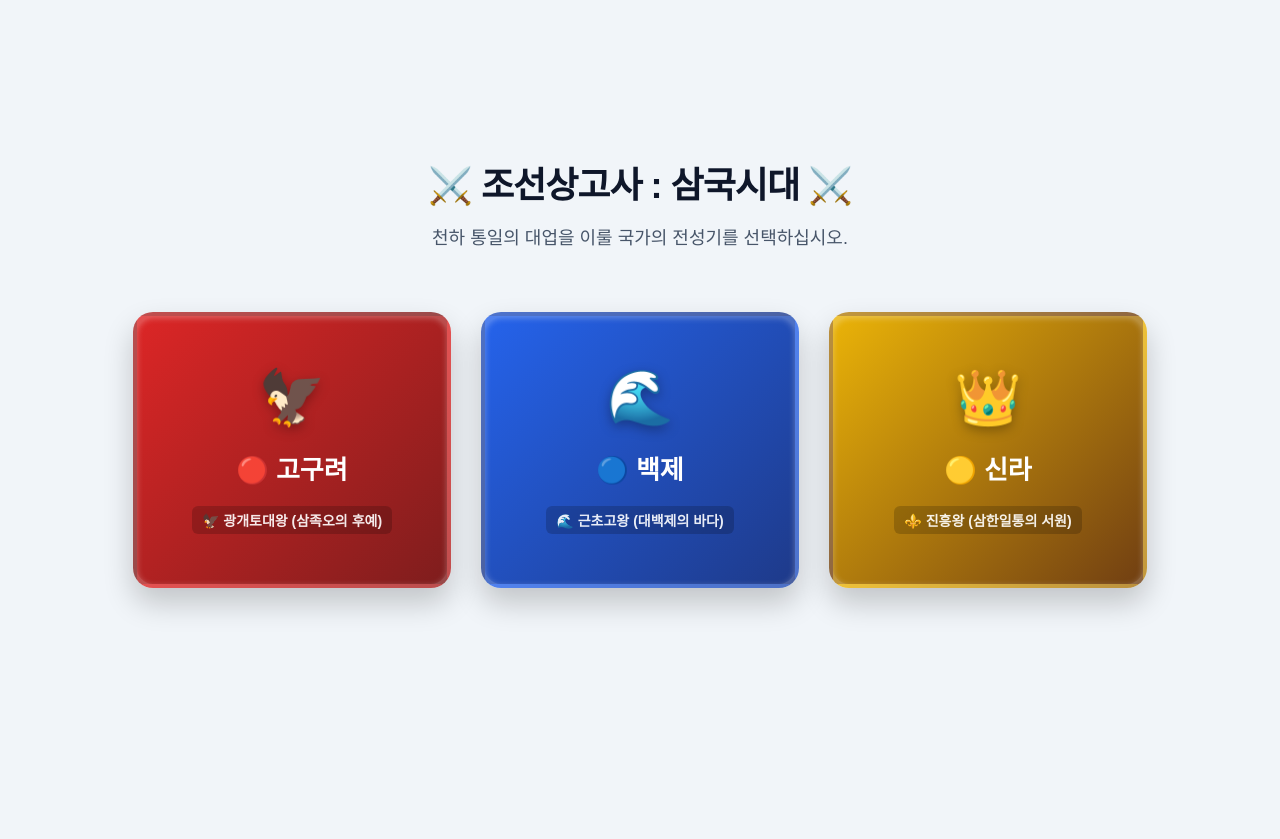
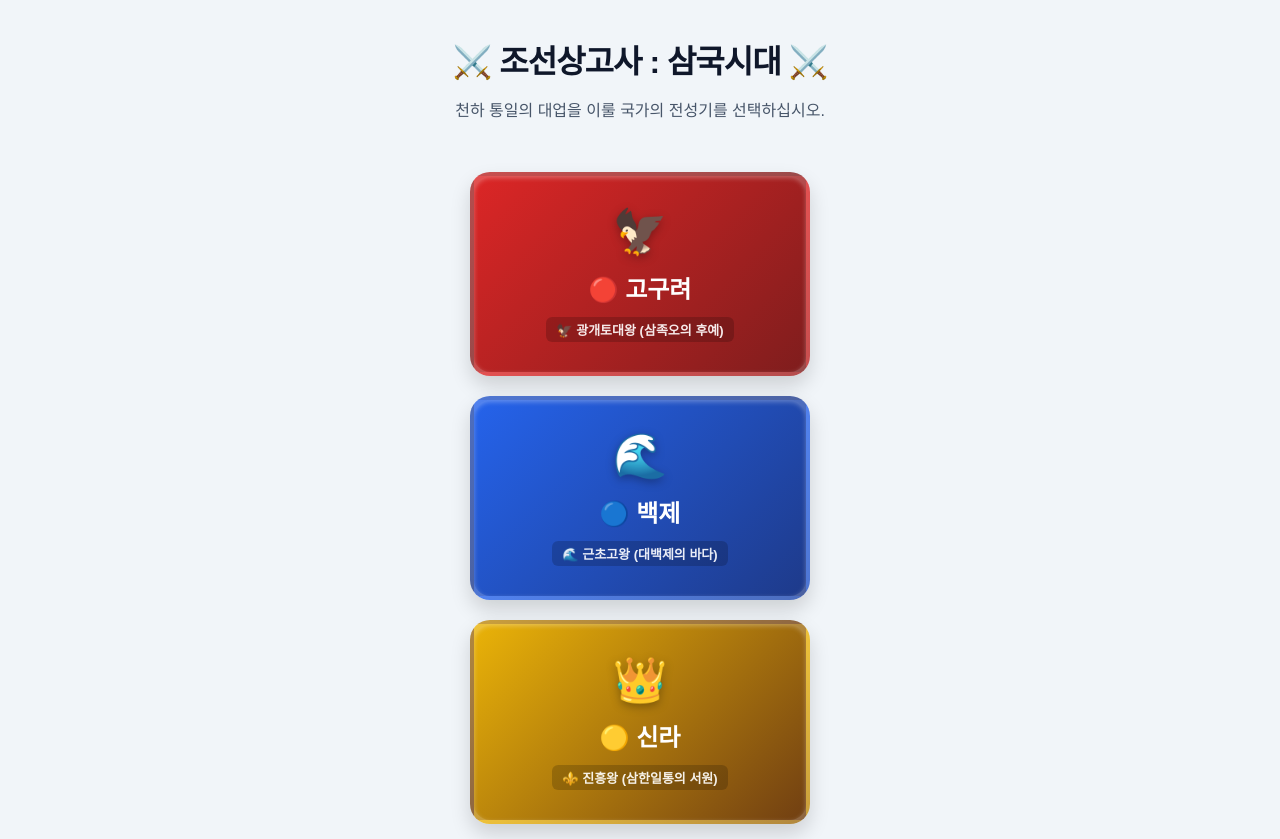
Before and after one commit to wynyard54-alt/samguk-game, a plain HTML site: page index.html in a window 1280 px wide. Before the commit the page ends 800 px from the top, so only its background shows below. Drawn offline with Linux system fonts and the light colour scheme.

Commit message:
Update index3.html
세로버전

```diff
--- a/index.html
+++ b/index.html
@@ -3,48 +3,52 @@
 <head>
     <meta charset="UTF-8">
     <title>조선상고사 - 삼국시대 완벽통합판</title>
+    <meta name="viewport" content="width=device-width, initial-scale=1.0">
     <style>
-        body { font-family: 'Malgun Gothic', sans-serif; background-color: #f1f5f9; margin: 0; padding: 20px; display: flex; flex-direction: column; align-items: center; }
-        h1 { margin-bottom: 5px; color: #1e293b; }
+        body { font-family: 'Malgun Gothic', sans-serif; background-color: #f1f5f9; margin: 0; padding: 15px; display: flex; flex-direction: column; align-items: center; }
+        h1 { margin-bottom: 5px; color: #1e293b; text-align: center; }
 
-        /* 🏰 선택 화면 스타일 리뉴얼 (폰트 확대 및 카드 비주얼 강화) */
-        #selection-screen { display: flex; flex-direction: column; align-items: center; justify-content: center; min-height: 85vh; text-align: center; }
-        #selection-screen h1 { font-size: 36px; font-weight: 800; color: #0f172a; letter-spacing: -1px; }
-        #selection-screen p { font-size: 18px; color: #475569; margin-top: 10px; font-weight: 500; }
+        /* 🏰 [모바일 개조] 선택 화면 세로(수직) 배열 적용 */
+        #selection-screen { display: flex; flex-direction: column; align-items: center; justify-content: center; min-height: 85vh; text-align: center; width: 100%; }
+        #selection-screen h1 { font-size: 32px; font-weight: 800; color: #0f172a; letter-spacing: -1px; }
+        #selection-screen p { font-size: 16px; color: #475569; margin-top: 10px; font-weight: 500; padding: 0 10px; }
 
-        .choice-container { display: flex; gap: 30px; margin-top: 45px; }
+        /* flex-direction을 column으로 바꿔 세로로 나열 */
+        .choice-container { display: flex; flex-direction: column; gap: 20px; margin-top: 35px; width: 100%; max-width: 340px; }
 
         .choice-card {
-            position: relative; width: 260px; padding: 50px 25px; border-radius: 20px;
-            font-size: 26px; font-weight: 800; color: white; cursor: pointer;
+            position: relative; width: 100%; padding: 30px 20px; border-radius: 20px;
+            font-size: 24px; font-weight: 800; color: white; cursor: pointer;
             transition: all 0.25s cubic-bezier(0.4, 0, 0.2, 1);
-            box-shadow: 0 15px 30px rgba(0,0,0,0.2), inset 0 2px 6px rgba(255,255,255,0.3);
-            border: 4px solid rgba(255,255,255,0.2); display: flex; flex-direction: column; align-items: center; gap: 20px;
+            box-shadow: 0 10px 20px rgba(0,0,0,0.15), inset 0 2px 5px rgba(255,255,255,0.3);
+            border: 4px solid rgba(255,255,255,0.2); display: flex; flex-direction: column; align-items: center; gap: 12px;
+            box-sizing: border-box;
         }
 
         .choice-card:hover {
-            transform: translateY(-15px);
-            box-shadow: 0 25px 40px rgba(0,0,0,0.35);
+            transform: translateY(-5px);
+            box-shadow: 0 15px 25px rgba(0,0,0,0.25);
         }
 
-        /* 세력별 카드 고유 아이콘 크기 및 스타일 매핑 */
-        .card-icon { font-size: 54px; filter: drop-shadow(0 4px 6px rgba(0,0,0,0.3)); }
+        .card-icon { font-size: 44px; filter: drop-shadow(0 3px 5px rgba(0,0,0,0.3)); }
 
         .card-goguryeo { background: linear-gradient(135deg, #dc2626, #7f1d1d); }
-        .card-goguryeo:hover { border-color: #f87171; box-shadow: 0 0 30px rgba(220, 38, 38, 0.6); }
-        .card-goguryeo::after { content: '🦅 광개토대왕 (삼족오의 후예)'; font-size: 14px; opacity: 0.9; font-weight: 600; background: rgba(0,0,0,0.2); padding: 4px 10px; border-radius: 6px; }
+        .card-goguryeo:hover { border-color: #f87171; box-shadow: 0 0 25px rgba(220, 38, 38, 0.5); }
+        .card-goguryeo::after { content: '🦅 광개토대왕 (삼족오의 후예)'; font-size: 13px; opacity: 0.9; font-weight: 600; background: rgba(0,0,0,0.2); padding: 3px 10px; border-radius: 6px; }
 
         .card-baekje { background: linear-gradient(135deg, #2563eb, #1e3a8a); }
-        .card-baekje:hover { border-color: #60a5fa; box-shadow: 0 0 30px rgba(37, 99, 235, 0.6); }
-        .card-baekje::after { content: '🌊 근초고왕 (대백제의 바다)'; font-size: 14px; opacity: 0.9; font-weight: 600; background: rgba(0,0,0,0.2); padding: 4px 10px; border-radius: 6px; }
+        .card-baekje:hover { border-color: #60a5fa; box-shadow: 0 0 25px rgba(37, 99, 235, 0.5); }
+        .card-baekje::after { content: '🌊 근초고왕 (대백제의 바다)'; font-size: 13px; opacity: 0.9; font-weight: 600; background: rgba(0,0,0,0.2); padding: 3px 10px; border-radius: 6px; }
 
         .card-silla { background: linear-gradient(135deg, #eab308, #713f12); }
-        .card-silla:hover { border-color: #fde047; box-shadow: 0 0 30px rgba(234, 179, 8, 0.6); }
-        .card-silla::after { content: '⚜️ 진흥왕 (삼한일통의 서원)'; font-size: 14px; opacity: 0.9; font-weight: 600; background: rgba(0,0,0,0.2); padding: 4px 10px; border-radius: 6px; }
+        .card-silla:hover { border-color: #fde047; box-shadow: 0 0 25px rgba(234, 179, 8, 0.5); }
+        .card-silla::after { content: '⚜️ 진흥왕 (삼한일통의 서원)'; font-size: 13px; opacity: 0.9; font-weight: 600; background: rgba(0,0,0,0.2); padding: 3px 10px; border-radius: 6px; }
 
         /* 게임 화면 스타일 */
         #game-screen { display: none; flex-direction: column; align-items: center; width: 100%; }
-        .container { display: flex; gap: 20px; max-width: 1450px; width: 100%; }
+
+        /* 📱 [모바일 개조] 기존 가로배열(flex)에서 수직(column) 배열로 대전환 */
+        .container { display: flex; flex-direction: column; gap: 20px; max-width: 820px; width: 100%; align-items: center; }
 
         #map-container { position: relative; width: 800px; height: 950px; flex-shrink: 0; background-color: #bae6fd; border: 8px solid #cbd5e1; border-radius: 20px; box-shadow: 0 12px 30px rgba(0,0,0,0.15); overflow: hidden; }
         #coastline-canvas { position: absolute; top:0; left:0; width:100%; height:100%; z-index: 2; pointer-events: none; }
@@ -70,7 +74,8 @@
         line { stroke: #451a03; stroke-width: 3; stroke-linecap: round; opacity: 0.35; }
         line.sea-route { stroke: #0284c7; stroke-width: 3.5; stroke-dasharray: 4 4; opacity: 0.7; }
 
-        .panel { flex: 1; background: white; padding: 20px; border-radius: 15px; box-shadow: 0 4px 15px rgba(0,0,0,0.05); display: flex; flex-direction: column; justify-content: space-between; max-height: 910px; }
+        /* 📱 [모바일 개조] 패널 영역 가로폭을 지도와 똑같이 맞추고 하단 수직 수용 구조로 변경 */
+        .panel { width: 800px; background: white; padding: 20px; border-radius: 15px; box-shadow: 0 4px 15px rgba(0,0,0,0.05); display: flex; flex-direction: column; gap: 20px; box-sizing: border-box; }
         .status-grid { display: grid; grid-template-columns: 1fr 1fr 1fr; gap: 8px; margin-bottom: 12px; }
         .status-box { padding: 10px; border-radius: 8px; border-top: 5px solid #cbd5e1; font-size: 11px; font-weight: bold; text-align: center; background: #f8fafc; }
         .status-box.b-box { border-top-color: #2563eb; }
@@ -87,7 +92,7 @@
         .btn-unit { padding: 10px; font-size: 12px; font-weight: bold; cursor: pointer; border: 1px solid #cbd5e1; border-radius: 6px; background: #fff; text-align: left; }
         .btn-unit:hover { background: #f1f5f9; }
 
-        .log-box { height: 240px; overflow-y: auto; background: #0f172a; color: #f8fafc; padding: 12px; border-radius: 8px; margin-top: 10px; font-size: 11px; line-height: 1.6; }
+        .log-box { height: 200px; overflow-y: auto; background: #0f172a; color: #f8fafc; padding: 12px; border-radius: 8px; margin-top: 10px; font-size: 11px; line-height: 1.6; }
         .b-msg { color: #60a5fa; }
         .g-msg { color: #f87171; }
         .s-msg { color: #fde047; }
@@ -116,7 +121,6 @@
     <h1>⚔️ 조선상고사 : 삼국시대 ⚔️</h1>
     <p>천하 통일의 대업을 이룰 국가의 전성기를 선택하십시오.</p>
     <div class="choice-container">
-        <!-- 메인 큰 자리에 세력별 전용 고유 웅장 문양 매핑 완료 -->
         <div class="choice-card card-goguryeo" onclick="startGame('goguryeo')">
             <div class="card-icon">🦅</div>
             🔴 고구려
```
